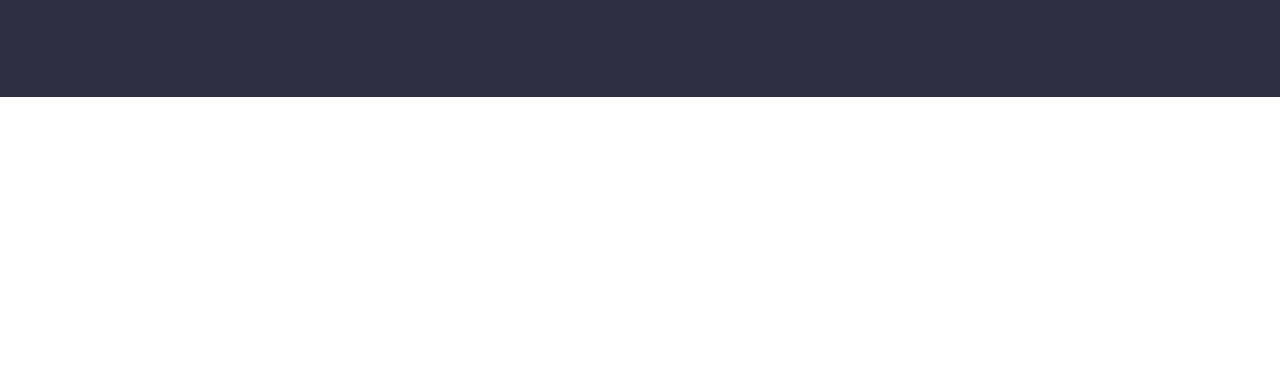
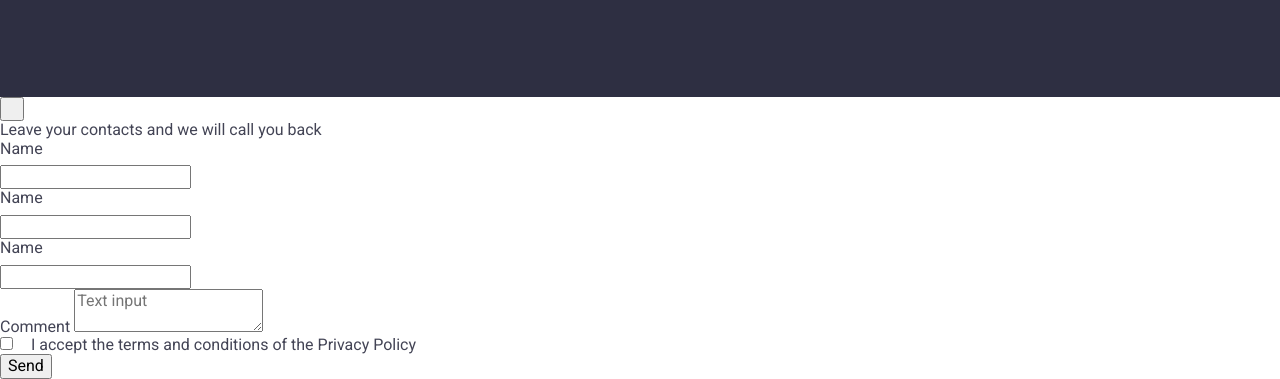
Before and after one commit to Valeria-Karanduyk/goit-markup-hw-05, a plain HTML site: page index.html in a window 1280 px wide. Shown: the part 3395-3774 px from the top of the page. Before the commit the page ends 3492 px from the top, so only its background shows below. Drawn offline with nearby package versions, Linux system fonts and the light colour scheme.

Commit message:
modal html

```diff
--- a/index.html
+++ b/index.html
@@ -443,5 +443,87 @@
     </div>
 </div>
     </footer>
+    <!-- Modal -->
+    <div class="backdrop">
+<div class="modal">
+<button type="button" class="modal-close">
+    <svg class="solutions-close-icon" height="8" width="8">
+        <use href="" />
+      </svg>
+</button>
+
+<p class="modal-title title">
+    Leave your contacts and we will call you back
+</p>
+<form class="modal-form">
+    <div class="modal-box">
+        <label class="modal-name" for="user-name">Name</label>
+    <div class="solution-name-box">
+    <input class="modal-input"
+    type="text"
+    name="user-name"
+    id="user-name"
+    />
+    <svg class="solutions-form-icon" height="24" width="18">
+        <use href="" />
+      </svg>
+    </div>
+    </div>
+    <div class="modal-box">
+        <label class="modal-name" for="user-name">Name</label>
+    <div class="solution-name-box">
+    <input class="modal-input"
+    type="text"
+    name="user-tel"
+    id="user-tel"
+    />
+    <svg class="solutions-form-icon" height="24" width="18">
+        <use href="" />
+      </svg>
+    </div>
+    </div>
+    <div class="modal-box">
+        <label class="modal-name" for="user-name">Name</label>
+    <div class="solution-name-box">
+    <input class="modal-input"
+    type="text"
+    name="user-email"
+    id="user-email"
+    />
+    <svg class="solutions-form-icon" height="24" width="18">
+        <use href="" />
+      </svg>
+    </div>
+    </div>
+ <div class="modal-box modal-box-textarea">
+<label class="modal-name" for="user-comment">Comment</label>
+<textarea class="solution-name-textarea"
+name="user-comment"
+id="user-cxomment"
+placeholder="Text input"
+></textarea>
+ </div>
+<div class="solution-checkbox">
+<input class="checkbox-input"
+type="checkbox"
+name="user-privacy"
+value="true"
+id="iser-privacy"
+>
+<label class="solution-accept" for="user-privacy">
+<span class="solution-accept-span">
+    <svg class="solutions-span-icon" height="8" width="10">
+        <use href="" />
+      </svg>
+</span>
+I accept the terms and conditions of the
+<a class="solution-accept-link">Privacy Policy</a>
+</label>
+</div>
+
+<button class="submit-button" type="submit">Send</button>
+</form>
+</div>
+    </div>
 </body>
 </html>
```
